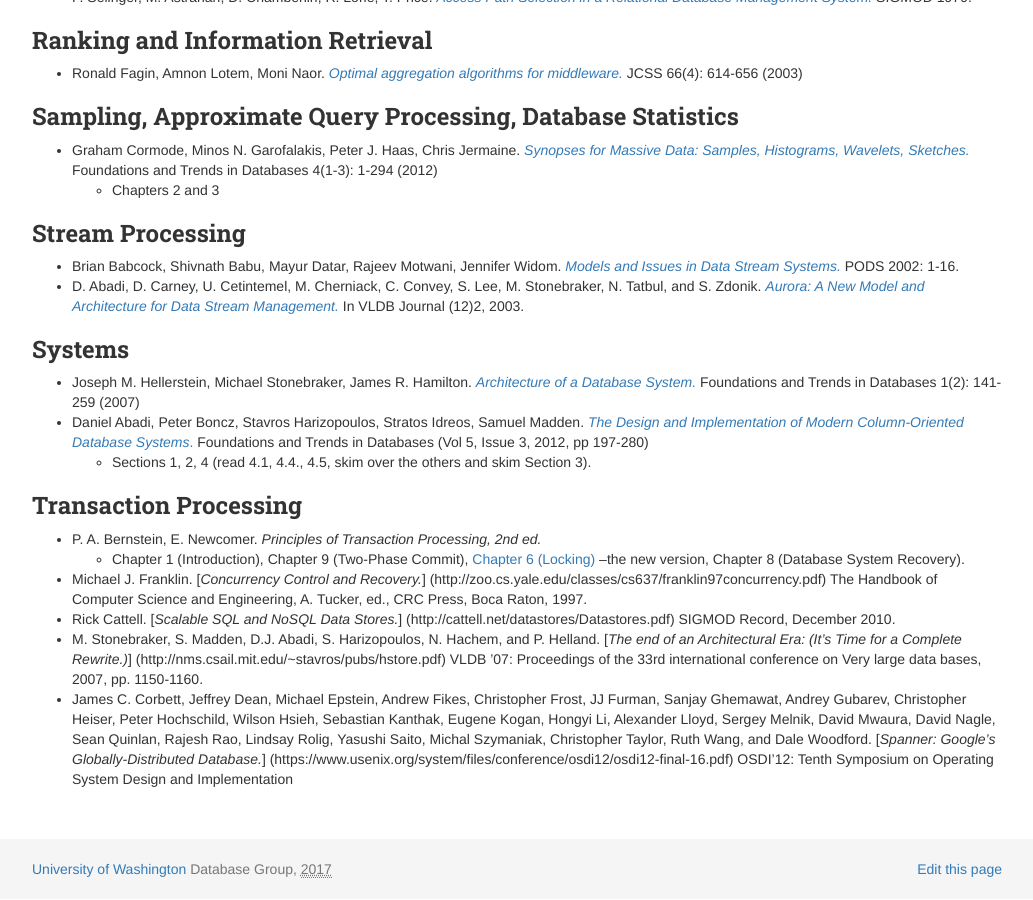
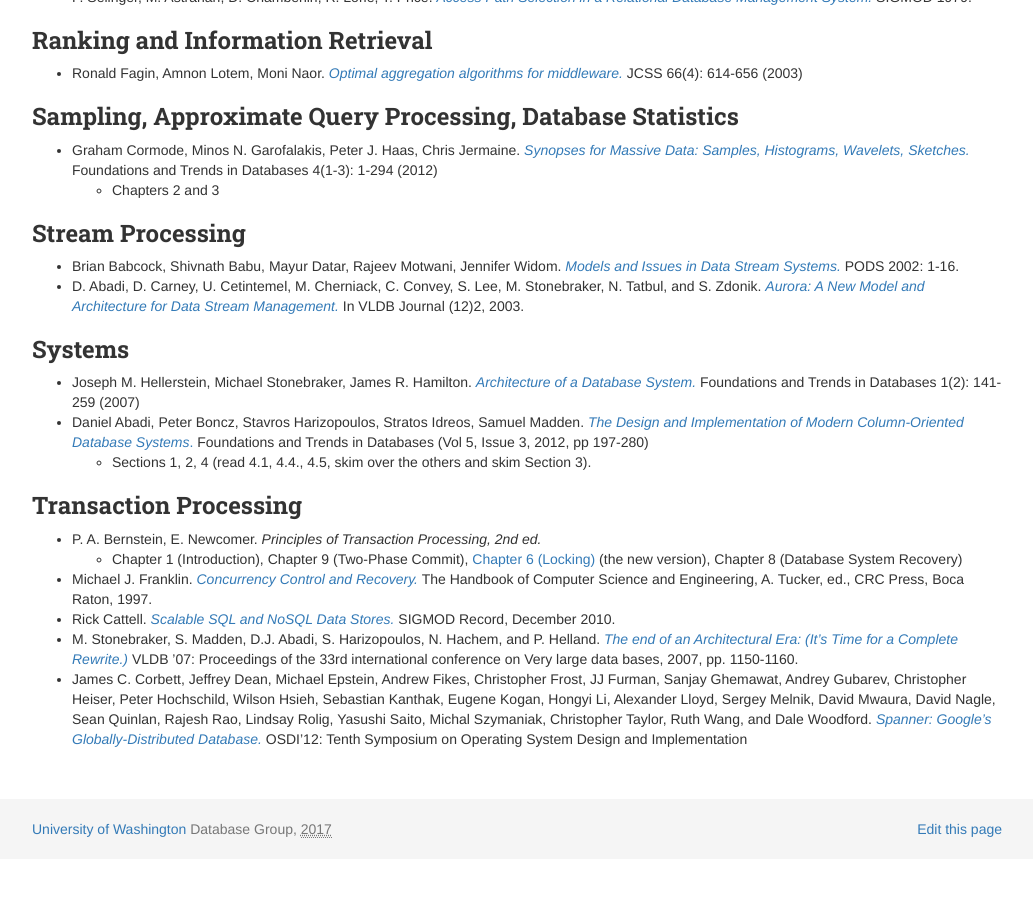
Before and after one commit to uwdb/website, a Jekyll site: the page built from internals.markdown, in a window 1280 px wide and 900 px high, scrolled down 1960 px. Shown: the whole window, without its empty margins (123-1156 px from the left). Built offline with Jekyll 4.4.1, drawn with Linux system fonts in a browser that asks for light colours; nearby versions of some CDN libraries; after the commit the page ends 2820 px from its top, so only the background shows below that.

Commit message:
Update internals.markdown

```diff
--- a/internals.markdown
+++ b/internals.markdown
@@ -38,6 +38,7 @@ _DBWORLD_: general conference and database-interest announcements. Subscribe by
 ## General Exam Reading List
 
 ### Basic Textbooks
+
 * H. Garcia-Molina, J. Ullman and J. Widom.  [_Database Systems: The Complete Book_.](https://pdfstores.files.wordpress.com/2016/04/ullman_the_complete_book.pdf)
   * Chapter 3: Design Theory for Relational Databases.
 
@@ -178,21 +179,17 @@ VLDB 1999.
 ### Transaction Processing
 
 * P. A. Bernstein, E. Newcomer.
-_Principles of Transaction Processing, 2nd ed._
-  * Chapter 1 (Introduction), Chapter 9 (Two-Phase Commit), [Chapter 6 (Locking)](papers/reading_list_chapt6v4.pdf) --the new version, Chapter 8 (Database System Recovery).
+  _Principles of Transaction Processing, 2nd ed._
+  - Chapter 1 (Introduction), Chapter 9 (Two-Phase Commit), [Chapter 6 (Locking)](papers/reading_list_chapt6v4.pdf) (the new version), Chapter 8 (Database System Recovery)
 * Michael J. Franklin.
-  [_Concurrency Control and Recovery._]
-  (http://zoo.cs.yale.edu/classes/cs637/franklin97concurrency.pdf)
+  [_Concurrency Control and Recovery._](http://zoo.cs.yale.edu/classes/cs637/franklin97concurrency.pdf)
   The Handbook of Computer Science and Engineering, A. Tucker, ed., CRC Press, Boca Raton, 1997.
 * Rick Cattell.
-  [_Scalable SQL and NoSQL Data Stores._]
-  (http://cattell.net/datastores/Datastores.pdf)
+  [_Scalable SQL and NoSQL Data Stores._](http://cattell.net/datastores/Datastores.pdf)
   SIGMOD Record, December 2010.
 * M. Stonebraker, S. Madden, D.J. Abadi, S. Harizopoulos, N. Hachem, and P. Helland.
-  [_The end of an Architectural Era: (It’s Time for a Complete Rewrite.)_]
-  (http://nms.csail.mit.edu/~stavros/pubs/hstore.pdf)
+  [_The end of an Architectural Era: (It’s Time for a Complete Rewrite.)_](http://nms.csail.mit.edu/~stavros/pubs/hstore.pdf)
   VLDB ’07: Proceedings of the 33rd international conference on Very large data bases, 2007, pp. 1150-1160.
 * James C.  Corbett, Jeffrey Dean, Michael Epstein, Andrew Fikes, Christopher Frost, JJ Furman, Sanjay Ghemawat, Andrey Gubarev, Christopher Heiser, Peter Hochschild, Wilson Hsieh, Sebastian Kanthak, Eugene Kogan, Hongyi Li, Alexander Lloyd, Sergey Melnik, David Mwaura, David Nagle, Sean Quinlan, Rajesh Rao, Lindsay Rolig, Yasushi Saito, Michal Szymaniak, Christopher Taylor, Ruth Wang, and Dale Woodford.
-  [_Spanner: Google's Globally-Distributed Database._]
-  (https://www.usenix.org/system/files/conference/osdi12/osdi12-final-16.pdf)
+  [_Spanner: Google's Globally-Distributed Database._](https://www.usenix.org/system/files/conference/osdi12/osdi12-final-16.pdf)
   OSDI'12: Tenth Symposium on Operating System Design and Implementation
```
